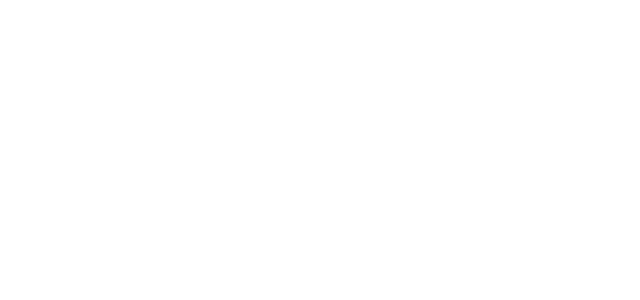
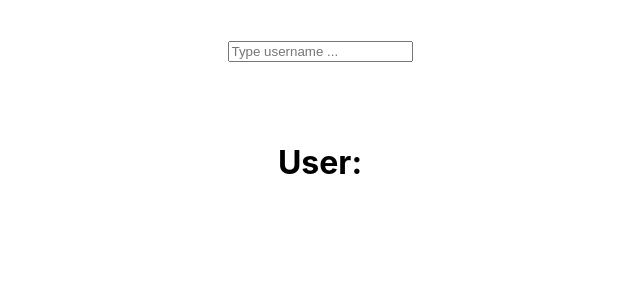
Before and after one commit to johnshift/react-hooks, a React (Create React App) app: page /use-context in a window 1280 px wide. Shown: the top 300 px of the page, without its empty margins (320-960 px from the left). Built offline with nearby package versions, Linux system fonts and the light colour scheme.

Commit message:
useContext

```diff
--- a/src/App.js
+++ b/src/App.js
@@ -8,6 +8,7 @@ import UseEffect from "./pages/UseEffect";
 import UseRef from "./pages/UseRef";
 import UseLayoutEffect from "./pages/UseLayoutEffect";
 import UseImperativeHandle from "./pages/UseImperativeHandle";
+import UseContext from "./pages/UseContext";
 
 function App() {
   return (
@@ -67,6 +68,9 @@ function App() {
           <Route path="/use-imperative-handle">
             <UseImperativeHandle />
           </Route>
+          <Route path="/use-context">
+            <UseContext />
+          </Route>
         </Switch>
       </div>
     </Router>
--- /dev/null
+++ b/src/pages/UseContext.js
@@ -0,0 +1,72 @@
+import { useState, createContext, useContext } from "react";
+
+// const User = ({ username }) => {
+//   return (
+//     <div>
+//       <h1>User: {username}</h1>
+//     </div>
+//   );
+// };
+
+// const Login = ({ setUsername }) => {
+//   return (
+//     <div>
+//       <input
+//         onChange={(e) => setUsername(e.target.value)}
+//         placeholder="Type username ..."
+//       />
+//     </div>
+//   );
+// };
+
+const AppContext = createContext(null);
+
+const User = () => {
+  const { username } = useContext(AppContext);
+
+  return (
+    <div>
+      <h1>User: {username}</h1>
+    </div>
+  );
+};
+
+const Login = () => {
+  const { setUsername } = useContext(AppContext);
+  return (
+    <div>
+      <input
+        onChange={(e) => setUsername(e.target.value)}
+        placeholder="Type username ..."
+      />
+    </div>
+  );
+};
+
+const UseContext = () => {
+  const [username, setUsername] = useState("");
+
+  return (
+    // <div>
+    //   <br />
+    //   <br />
+    //   <Login setUsername={setUsername} />
+    //   <br />
+    //   <br />
+    //   <br />
+    //   <User username={username} />
+    // </div>
+
+    <AppContext.Provider value={{ username, setUsername }}>
+      <br />
+      <br />
+      <Login />
+      <br />
+      <br />
+      <br />
+      <User />
+    </AppContext.Provider>
+  );
+};
+
+export default UseContext;
```
